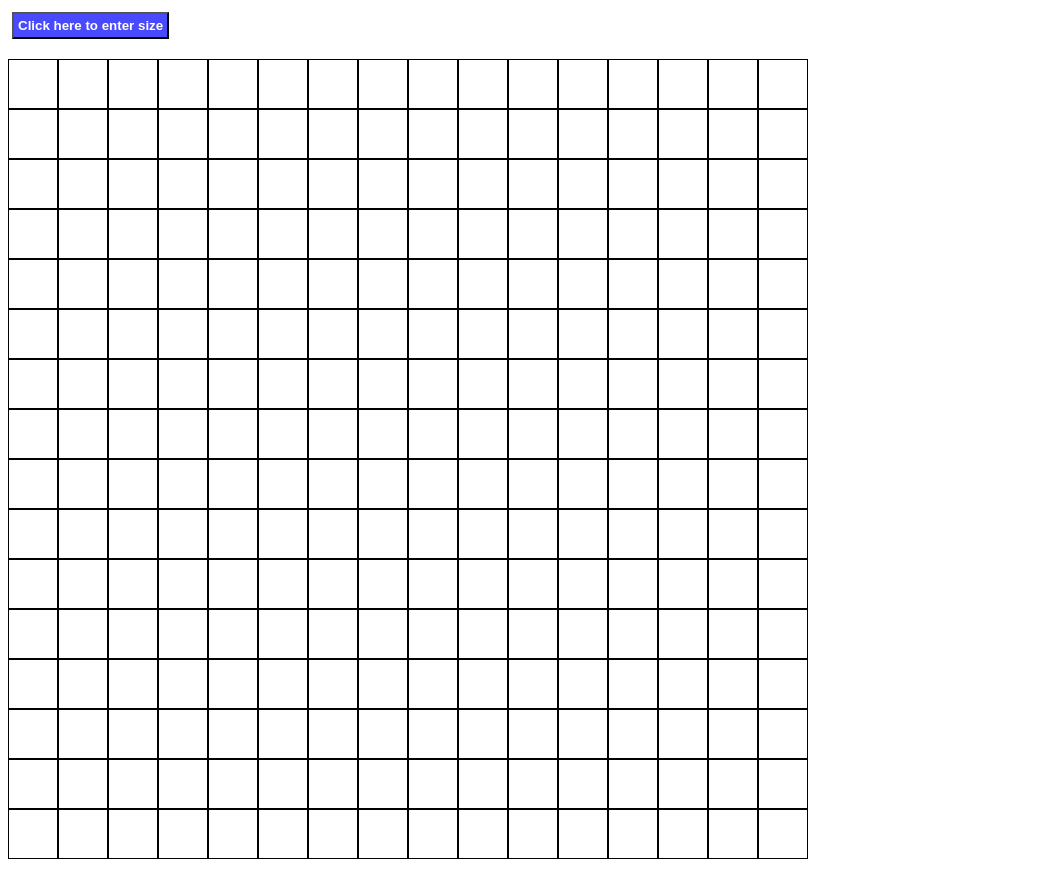
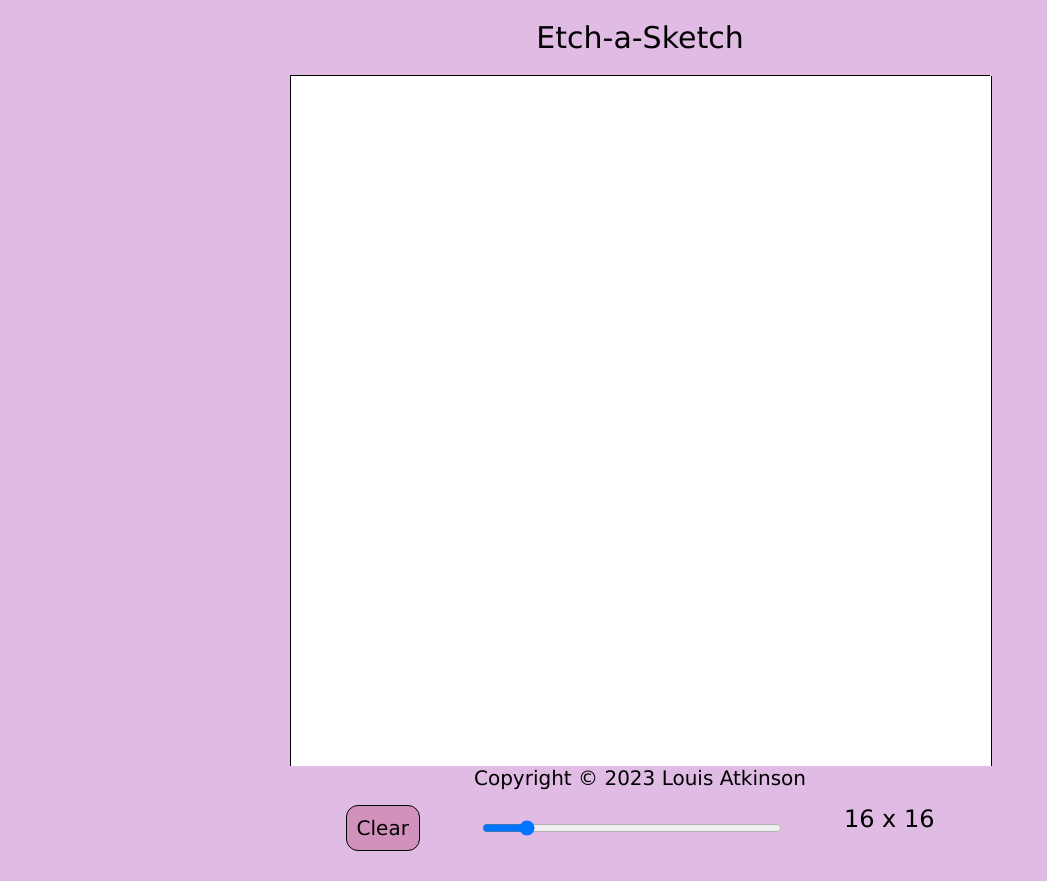
Before and after one commit to LouisAtkinson/etch-a-sketch, a plain HTML site: page index.html in a window 1280 px wide. Shown: the whole page, without its empty margins (0-1047 px from the left). Drawn offline with Linux system fonts and the light colour scheme.

Commit message:
Add slider and clear button and color scheme

```diff
--- a/index.html
+++ b/index.html
@@ -3,16 +3,32 @@
 
     <head>
         <meta charset="UTF-8">
+        <meta name="viewport" content="width=device-width, initial-scale=1.0">
+        <meta http-equiv="X-UA-Compatible" content="ie=edge">
         <link rel="stylesheet" href="styles.css">
+        <script src="javascript.js" defer></script>
         <title>Etch-a-Sketch</title>
     </head>
 
-<body>
+    <body onload="createGrid()">
 
-    <button id="btn">Click here to enter size</button>
+        <div id="header">Etch-a-Sketch</div>
 
         <div id="grid"></div>
-    <script src="javascript.js"></script>
+
+        <div class="slidecontainer">
+            <button id="clear">Clear</button>
+            <input type="range" min="8" max="70" value="16" class="slider" id="myRange">
+            <div class="output"></div>
+        </div>
+
+        <footer>Copyright ©
+            <script>
+              document.write(new Date().getFullYear())
+            </script>
+            Louis Atkinson
+        </footer>
+
     </body>
 
 </html>
--- a/javascript.js
+++ b/javascript.js
@@ -1,44 +1,50 @@
 const grid = document.querySelector('#grid');
-const button = document.getElementById("btn");
+let cells = grid.children;
+grid.classList.add('grid');
 
-button.addEventListener("click", createGrid);
+let slider = document.getElementById("myRange");
+let gridSize = document.querySelector(".output");
+gridSize.innerHTML = slider.value + " x " + slider.value;
 
-for (let i = 0; i < 16*16; i++) {
-    const cell = document.createElement('div');
-    cell.classList.add('cell');
-    cell.style.height = "50px";
-    cell.style.width = "50px";
-    grid.style.gridTemplateColumns = "repeat(16, 50px)";
-    grid.style.gridTemplateRows = "repeat(16, 50px)";
-    grid.appendChild(cell);
-    cell.addEventListener('mouseover', () => {
-        cell.style.backgroundColor = "red";
-    })
+slider.oninput = function() {
+    gridSize.innerHTML = slider.value + " x " + slider.value;
 }
+
+const clear = document.getElementById('clear');
+clear.addEventListener('click', createGrid)
+
+function createGrid() {
+    reset();
+    for (let i = 0; i < slider.value*slider.value; i++) {
+        const cell = document.createElement('div');
+        cell.classList.add('cell');
+        cell.style.height = 700 / slider.value + "px";
+        cell.style.width = 700 / slider.value + "px";
+        grid.style.gridTemplateColumns = "repeat(" + slider.value + ", " + 700 / slider.value + "px)";
+        grid.style.gridTemplateRows = "repeat(" + slider.value + ", " + 700 / slider.value + "px)";
+        grid.appendChild(cell);
+        cell.addEventListener('mouseover', () => {
+            cell.style.backgroundColor = "#957dad";
+        })
+    }
+}
+
+slider.addEventListener("change", function () {
+    reset();
+    for (let i = 0; i < slider.value*slider.value; i++) {
+        const cell = document.createElement('div');
+        cell.classList.add('cell');
+        cell.style.height = 700 / slider.value + "px";
+        cell.style.width = 700 / slider.value + "px";
+        grid.style.gridTemplateColumns = "repeat(" + slider.value + ", " + 700 / slider.value + "px)";
+        grid.style.gridTemplateRows = "repeat(" + slider.value + ", " + 700 / slider.value + "px)";
+        grid.appendChild(cell);
+        cell.addEventListener('mouseover', () => {
+            cell.style.backgroundColor = "#957dad";
+        })
+    }
+})
 
 function reset() {
     grid.innerHTML = '';
-  }
-
-function createGrid() {
-    let input = prompt("How many squares per side? (Maximum 100)", "16");
-    let size = parseInt(input);
-    if (size > 0 && size < 101) {
-        reset();
-        for (let i = 0; i < size*size; i++) {
-            const cell = document.createElement('div');
-            cell.classList.add('cell');
-            cell.style.height = 800 / size + "px";
-            cell.style.width = 800 / size + "px";
-            grid.style.gridTemplateColumns = "repeat(" + size + ", " + 800 / size + "px)";
-            grid.style.gridTemplateRows = "repeat(" + size + ", " + 800 / size + "px)";
-            grid.appendChild(cell);
-            cell.addEventListener('mouseover', () => {
-                cell.style.backgroundColor = "red";
-            })
-        }
-    } else {
-        alert("Please enter a number between 1 and 100");
-    }
-
 }
--- a/styles.css
+++ b/styles.css
@@ -1,22 +1,68 @@
+* {
+    font-family: Verdana, Geneva, Tahoma, sans-serif;
+    background-color: #e0bbe4;
+}
 
-
-.cell {
-    border: solid;
-    border-color: black;
-    border-width: 1px;
-    box-sizing: border-box;
+#header {
+    display: flex;
+    justify-content: center;
+    font-size: 30px;
+    font-weight: 500;
+    margin: 20px;
 }
 
 #grid {
-    width: 800px;
-    height: 800px;
+    box-sizing: border-box;
+    width: 700px;
+    height: 700px;
     display: grid;
-  }
+    margin: 0px auto 0px auto;
+    border-top: solid 1px black;
+    border-left: solid 1px black;
+}
+
+.cell {
+    border-bottom: solid 1px black;
+    border-right: solid 1px black;
+    background-color: white;
+}
+
+.slidecontainer {
+    margin: 30px auto;
+    display: flex;
+    justify-content: center;
+    gap: 60px;
+}
 
 button {
-    margin: 4px 4px 20px;
-    background-color: rgb(73, 73, 255);
-    color: white;
-    font-weight: 600;
-    padding: 4px;
+    border: solid 1px black;
+    border-radius: 12px;
+    font-size: 20px;
+    padding: 10px;
+    background-color: #d291bc;
 }
+
+button:hover {
+    background-color: #bb6ca1ee;
+}
+
+.slider {
+    width: 300px;
+    cursor: pointer;
+}
+
+.output {
+    font-size: 24px;
+}
+
+footer {
+    font-size: 20px;
+    display: flex;
+    justify-content: center;
+    align-items: center;
+    position: absolute;
+    bottom: 0;
+    left: 0;
+    right: 0;
+    margin: 10px;
+}
```
Lines whose indentation alone changed are shown as unchanged.
